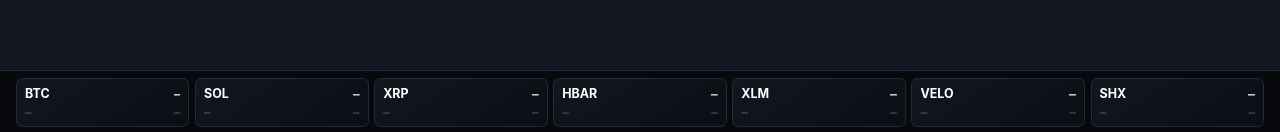
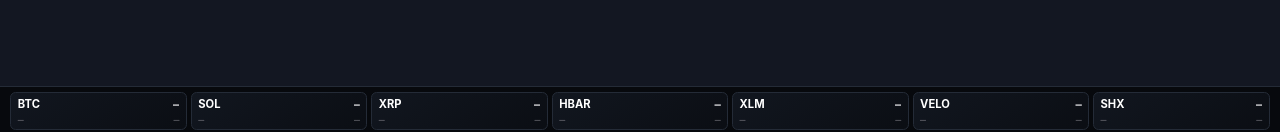
Before and after one commit to BrunoCocco/graficoxrp, a React (Vite) app: page / in a window 1280 px wide. Shown: the part 665-797 px from the top of the page. Built offline with nearby package versions, Linux system fonts and the light colour scheme; no server answers.

Commit message:
Stabilize chart rendering: App.css

```diff
--- a/src/App.css
+++ b/src/App.css
@@ -11,12 +11,14 @@
 .charts-stack { display: grid; min-height: 0; grid-template-rows: repeat(3, minmax(0, 1fr)); overflow: hidden; }
 .chart-panel { min-height: 0; width: 100%; overflow: hidden; background: #131722; }
 .chart-panel + .chart-panel { border-top: 1px solid #2a2e39; }
-.market-strip { display: grid; grid-template-columns: repeat(7, minmax(0, 1fr)); gap: 0.35rem; border-top: 1px solid #242b37; background: #07090d; padding: 0.45rem 1rem 0.5rem; }
-.market-quote { min-width: 0; border: 1px solid #242b37; border-radius: 0.4rem; background: linear-gradient(145deg, rgba(18, 23, 32, 0.98), rgba(11, 14, 20, 0.98)); padding: 0.45rem 0.5rem; }
+.tradingview-container { width: 100%; height: 100%; background: #131722; }
+.chart-error { display: grid; height: 100%; margin: 0; place-items: center; color: #fda4af; font-size: 0.8rem; }
+.market-strip { display: grid; grid-template-columns: repeat(7, minmax(0, 1fr)); gap: 0.25rem; border-top: 1px solid #242b37; background: #07090d; padding: 0.28rem 0.65rem 0.3rem; }
+.market-quote { min-width: 0; border: 1px solid #242b37; border-radius: 0.35rem; background: linear-gradient(145deg, rgba(18, 23, 32, 0.98), rgba(11, 14, 20, 0.98)); padding: 0.28rem 0.4rem; }
 .quote-heading, .quote-changes { display: flex; align-items: center; justify-content: space-between; gap: 0.4rem; }
-.quote-heading strong { color: #fff; font-size: 0.78rem; }
-.quote-heading span { overflow: hidden; color: #e4e4e7; font-family: ui-monospace, SFMono-Regular, Menlo, Monaco, Consolas, monospace; font-size: 0.72rem; font-weight: 650; text-overflow: ellipsis; white-space: nowrap; }
-.quote-changes { margin-top: 0.28rem; font-family: ui-monospace, SFMono-Regular, Menlo, Monaco, Consolas, monospace; font-size: 0.68rem; }
+.quote-heading strong { color: #fff; font-size: 0.7rem; }
+.quote-heading span { overflow: hidden; color: #e4e4e7; font-family: ui-monospace, SFMono-Regular, Menlo, Monaco, Consolas, monospace; font-size: 0.66rem; font-weight: 650; text-overflow: ellipsis; white-space: nowrap; }
+.quote-changes { margin-top: 0.16rem; font-family: ui-monospace, SFMono-Regular, Menlo, Monaco, Consolas, monospace; font-size: 0.62rem; }
 .positive { color: #6ee7b7; }
 .negative { color: #fda4af; }
 .unavailable { color: #71717a; }
```
